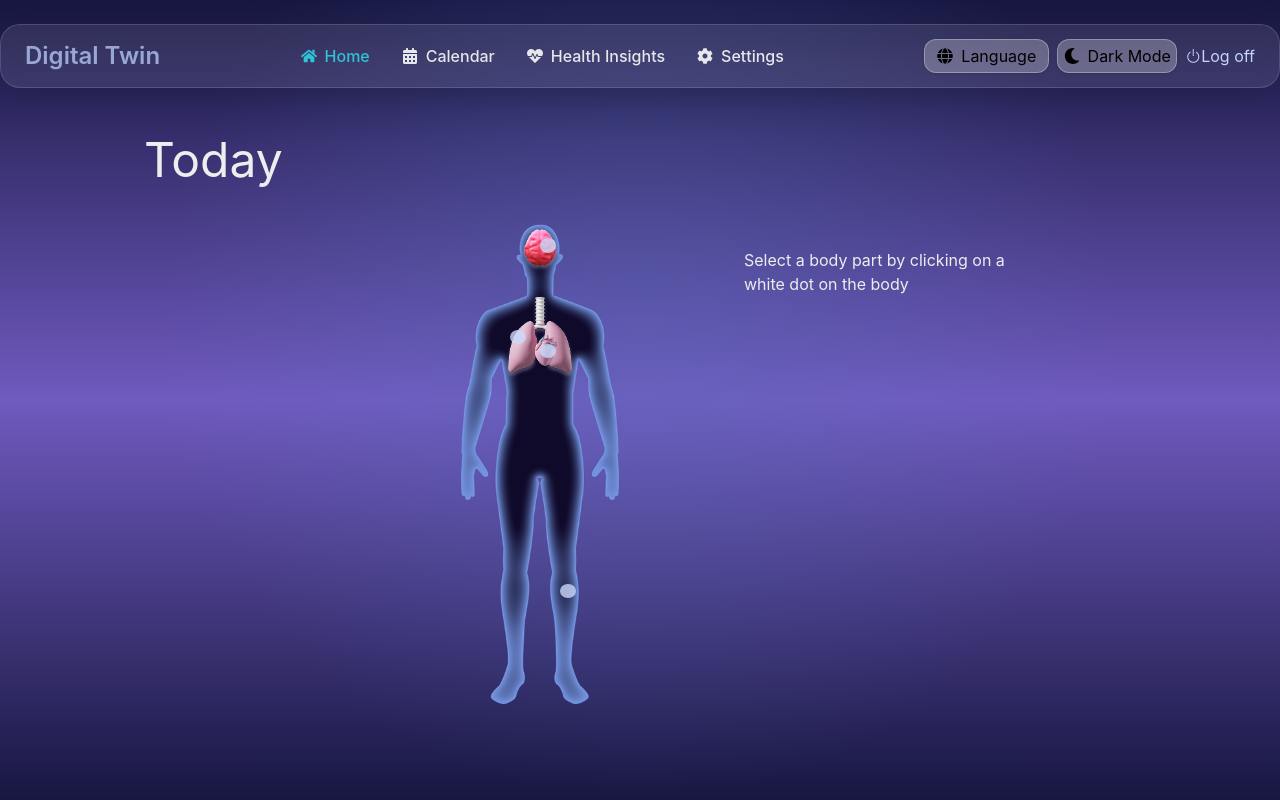
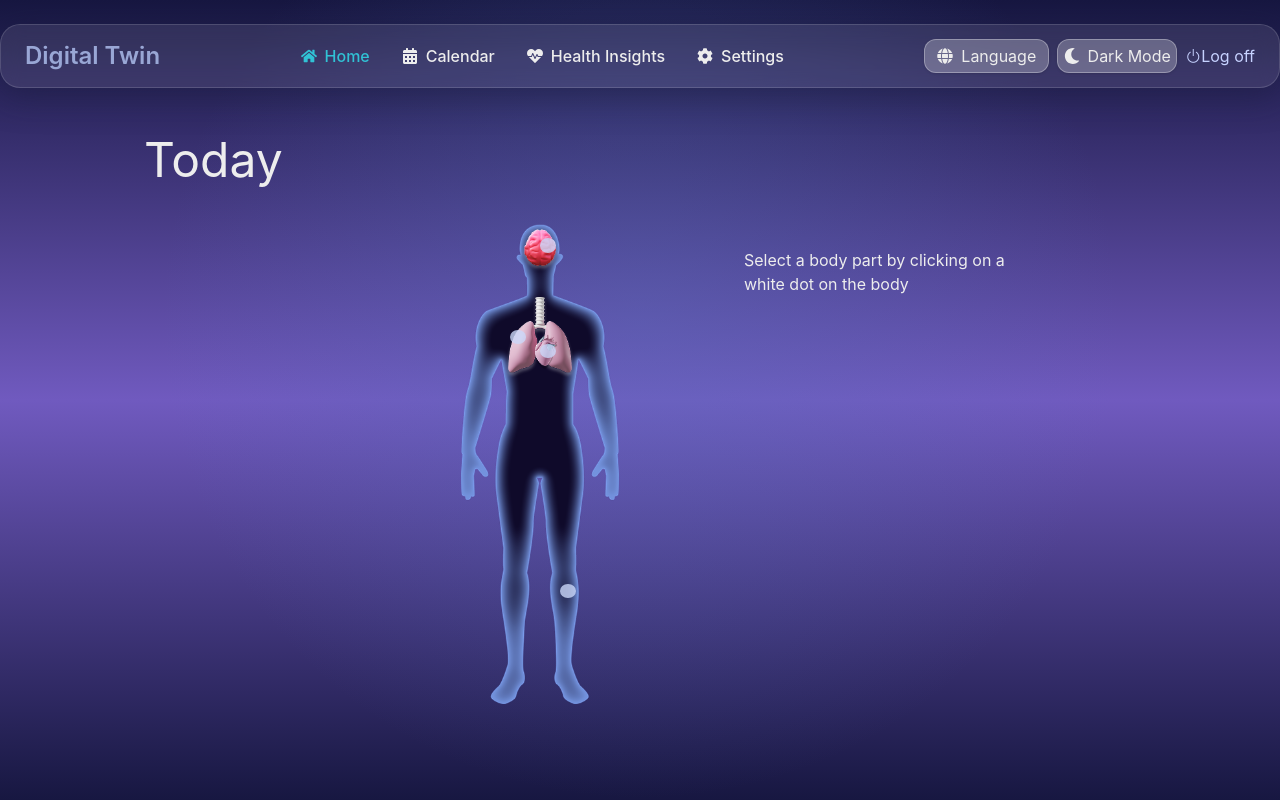
Before and after one commit to valttku/sote2035, a Next.js app in the folder client/: page / in a window 1280 px wide. Built offline with nearby package versions, Linux system fonts and the light colour scheme.

Commit message:
small changes to text colors

```diff
--- a/client/src/components/DarkModeToggle.tsx
+++ b/client/src/components/DarkModeToggle.tsx
@@ -45,7 +45,6 @@ export default function DarkModeToggle() {
         p-1 rounded-xl
         bg-white/25 dark:bg-white/10
         border border-white/30 dark:border-white/15
-        text-black dark:text-white
         hover:bg-white/35 dark:hover:bg-white/20
         transition-all duration-300
         shadow-sm
--- a/client/src/components/NavBar/Navbar.tsx
+++ b/client/src/components/NavBar/Navbar.tsx
@@ -39,7 +39,9 @@ export default function Navbar() {
   useEffect(() => {
     localStorage.setItem("lang", language);
     // Notify other components about language change
-    window.dispatchEvent(new CustomEvent("languageChange", { detail: language }));
+    window.dispatchEvent(
+      new CustomEvent("languageChange", { detail: language }),
+    );
   }, [language]);
 
   useEffect(() => {
@@ -67,7 +69,7 @@ export default function Navbar() {
               key={item.path}
               href={item.path}
               className={`flex items-center gap-2 font-medium ${
-                pathname === item.path ? "text-[#31c2d5]" : "text-gray-200"
+                pathname === item.path ? "text-[#31c2d5]" : ""
               } hover:text-[#31c2d5] transition-colors duration-200`}
             >
               {item.icon}
@@ -85,12 +87,12 @@ export default function Navbar() {
               p-1 px-3 rounded-xl
               bg-white/25 dark:bg-white/10
               border border-white/30 dark:border-white/15
-              text-black dark:text-white
               hover:bg-white/35 dark:hover:bg-white/20
               transition-all duration-300
               shadow-sm"
             >
-              <FaGlobe />Language
+              <FaGlobe />
+              Language
             </button>
             {langOpen && (
               <div className="absolute right-0 mt-2 w-20 bg-gray-800 text-white rounded shadow-lg z-50">
--- a/client/src/components/healthInsights/HealthInsightsClient.tsx
+++ b/client/src/components/healthInsights/HealthInsightsClient.tsx
@@ -180,7 +180,7 @@ export default function HealthInsightsClient() {
             {/* AI Panel */}
             <div className="flex-[0_0_40%] min-w-[200px] flex flex-col overflow-hidden mt-4 md:mt-0">
               <div className="bg-[#1e1c4f]/20 border-2 border-[#31c2d5] rounded-lg flex flex-col h-full">
-                <p className="sticky top-0 z-10 text-lg p-1 pl-5 bg-[#31c2d5]">
+                <p className="sticky text-white top-0 z-10 text-lg p-1 pl-5 bg-[#31c2d5]">
                   AI Analysis
                 </p>
                 <div className="flex-1 overflow-y-auto p-5">
```
